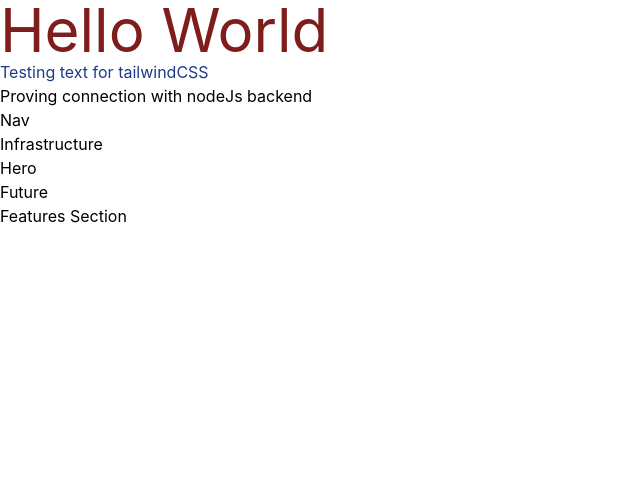
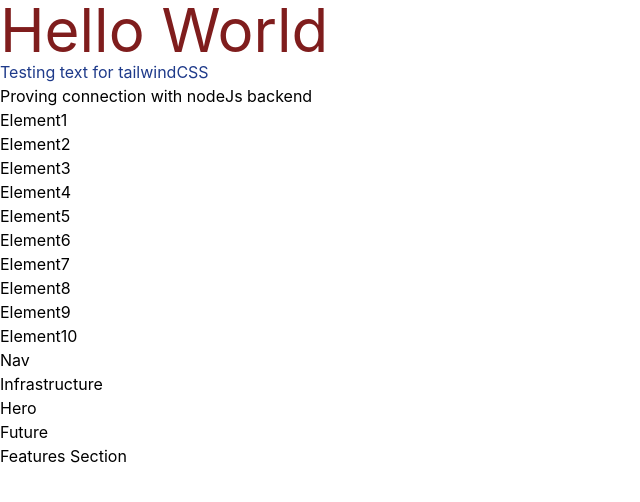
Before and after one commit to epalacio/portfolio-blogr-lp, a React (Create React App) app: page / in a window 1280 px wide. Shown: the top 502 px of the page, without its empty margins (0-640 px from the left). Built offline with nearby package versions, Linux system fonts and the light colour scheme.

Commit message:
Tested lists

```diff
--- a/src/App.js
+++ b/src/App.js
@@ -13,6 +13,18 @@ const App = () => (
     <div>
       <p className="text-blue-900">Testing text for tailwindCSS</p>
       <p>Proving connection with nodeJs backend</p>
+      <ul>
+        <li>Element1</li>
+        <li>Element2</li>
+        <li>Element3</li>
+        <li>Element4</li>
+        <li>Element5</li>
+        <li>Element6</li>
+        <li>Element7</li>
+        <li>Element8</li>
+        <li>Element9</li>
+        <li>Element10</li>
+      </ul>
       <Nav/>
       <Infrastructure/>
       <Hero/>
```
